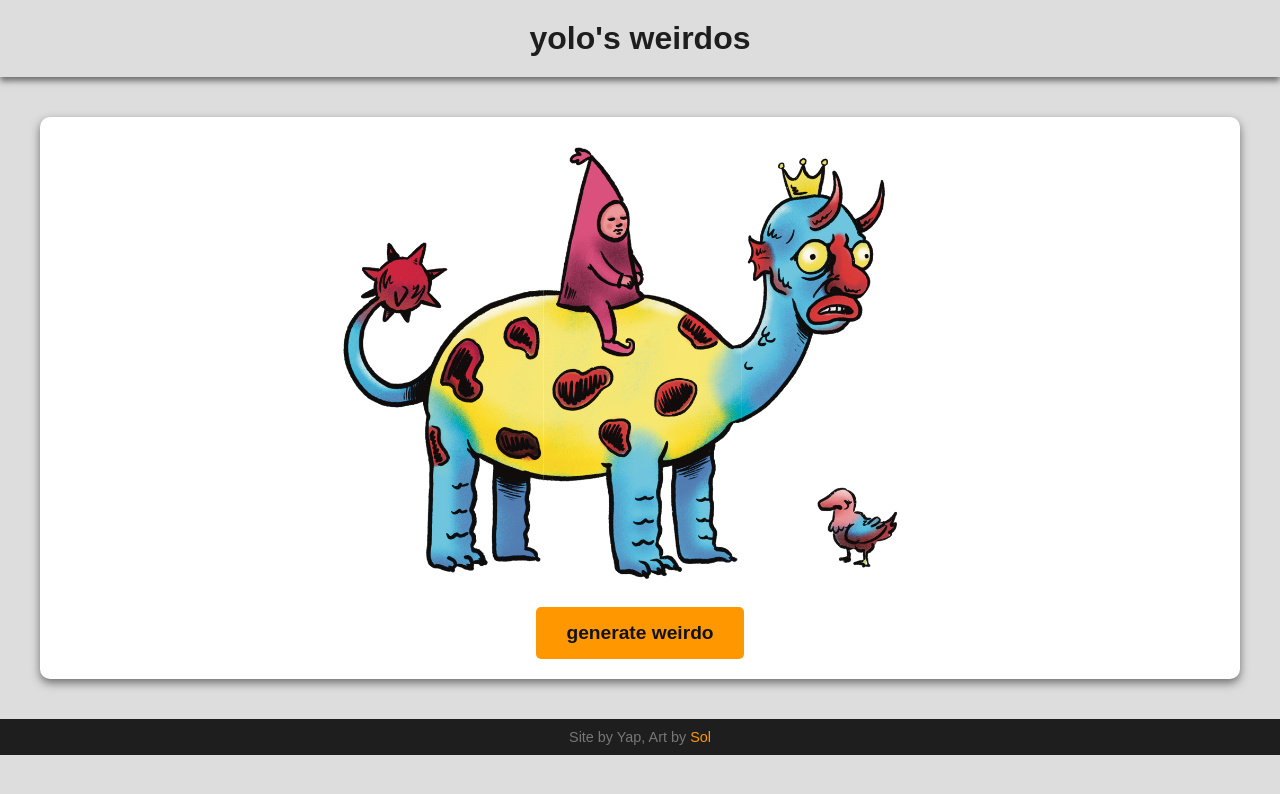
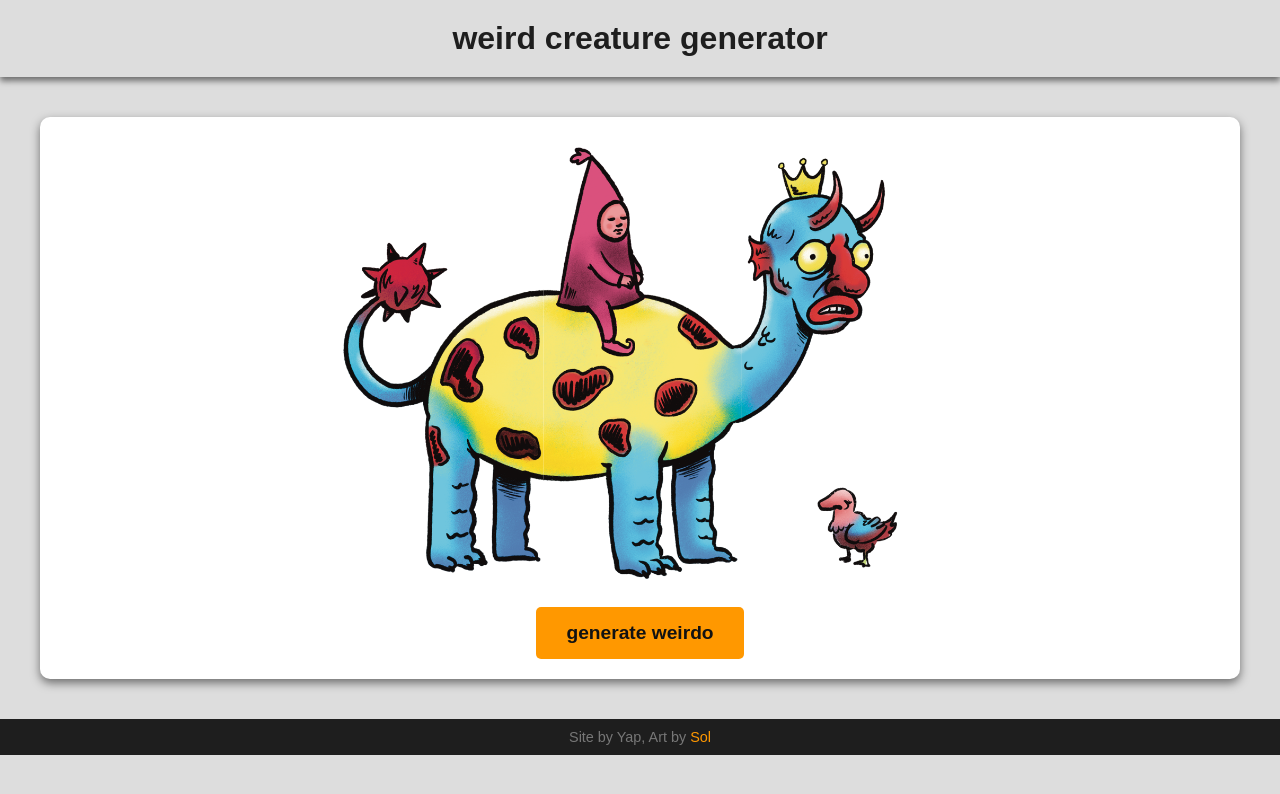
Before and after one commit to Tachyonite/weirdcreatures, a plain HTML site: page docs/index.html in a window 1280 px wide. Drawn offline with Linux system fonts and the light colour scheme.

Commit message:
Update index.html

```diff
--- a/docs/index.html
+++ b/docs/index.html
@@ -3,13 +3,13 @@
 <head>
     <meta charset="UTF-8">
     <meta name="viewport" content="width=device-width, initial-scale=1.0">
-    <title>yolo's weirdos</title>
+    <title>weird creature generator</title>
     <link rel="stylesheet" href="style.css">
 </head>
 <body>
     <header>
         <div class="header-container">
-            <h1>yolo's weirdos</h1>
+            <h1>weird creature generator</h1>
         </div>
     </header>
     <main>
```
